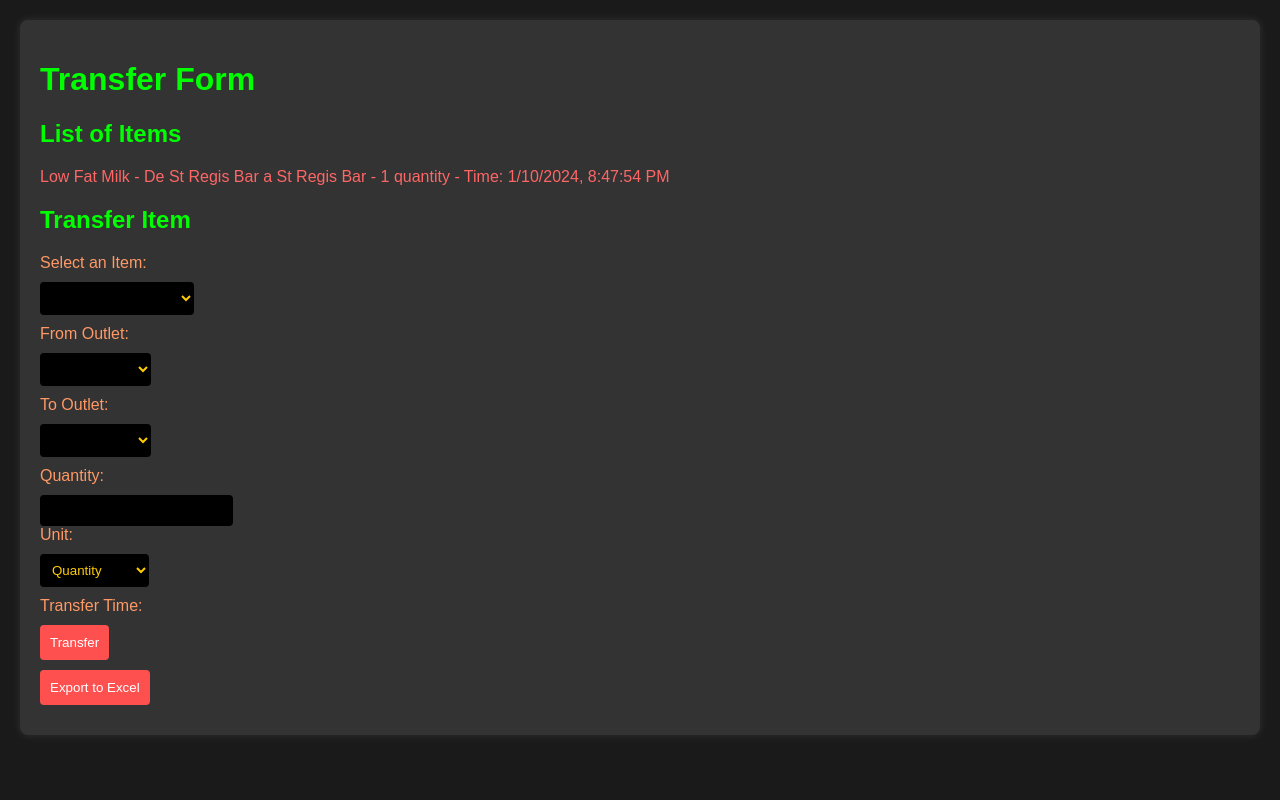
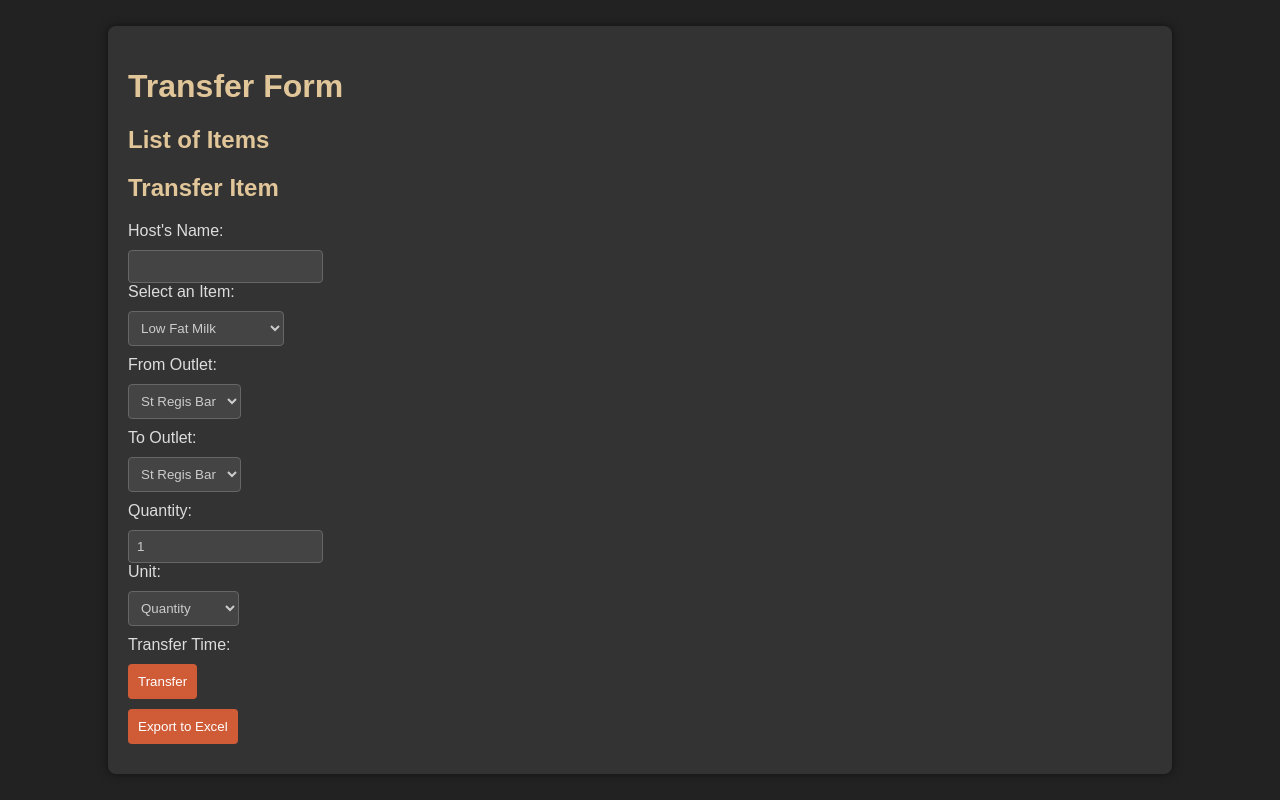
Before and after one commit to Crotoconlaptop/transfer-app, a plain HTML site: page index.html in a window 1280 px wide. Both pictures are taken after a click on the button "Transfer". Drawn offline with Linux system fonts and the light colour scheme.

Commit message:
Add files via upload

```diff
--- a/app.js
+++ b/app.js
@@ -46,23 +46,24 @@ function loadBarras() {
 }
 
 // Función para realizar la transferencia
-// Modificar la función transferItem para agregar timestamp
 function transferItem() {
   const selectItem = document.getElementById('select-item');
   const selectFrom = document.getElementById('select-from');
   const selectTo = document.getElementById('select-to');
   const inputQuantity = document.getElementById('quantity');
   const selectUnit = document.getElementById('unit');
+  const inputTransfererName = document.getElementById('transferer-name'); // Nuevo campo
 
   const selectedItem = selectItem.value;
   const selectedFrom = selectFrom.value;
   const selectedTo = selectTo.value;
   const quantity = parseFloat(inputQuantity.value) || 1;
   const unit = selectUnit.value;
+  const transfererName = inputTransfererName.value; // Nuevo campo
 
-  // Validar que se haya seleccionado un item y la cantidad sea válida
-  if (!selectedItem || isNaN(quantity) || quantity <= 0) {
-    alert('Por favor selecciona un item y especifica una cantidad válida.');
+  // Validar que se haya seleccionado un item, la cantidad sea válida y se haya ingresado un nombre
+  if (!selectedItem || isNaN(quantity) || quantity <= 0 || !transfererName) {
+    alert('Por favor completa todos los campos correctamente.');
     return;
   }
 
@@ -71,7 +72,7 @@ function transferItem() {
 
   // Buscar si ya existe una transferencia del mismo item a la misma barra
   const existingTransfer = transferencias.find(
-    t => t.item === selectedItem && t.from === selectedFrom && t.to === selectedTo && t.unit === unit
+    t => t.item === selectedItem && t.from === selectedFrom && t.to === selectedTo && t.unit === unit && t.transfererName === transfererName
   );
 
   // Si existe, incrementar la cantidad
@@ -86,6 +87,7 @@ function transferItem() {
       quantity: quantity,
       unit: unit,
       timestamp: timestamp,
+      transfererName: transfererName, // Nuevo campo
     };
 
     // Agregar transferencia al array
@@ -97,6 +99,7 @@ function transferItem() {
   selectFrom.value = '';
   selectTo.value = '';
   inputQuantity.value = '';
+  inputTransfererName.value = ''; // Nuevo campo
 
   // Actualizar la lista de transferencias
   updateTransferList();
@@ -110,7 +113,7 @@ function updateTransferList() {
 
   transferencias.forEach(transferencia => {
     const listItem = document.createElement('li');
-    listItem.textContent = `${transferencia.item} - De ${transferencia.from} a ${transferencia.to} - ${transferencia.quantity || 1} ${transferencia.unit || 'Cantidad'} - Time: ${transferencia.timestamp.toLocaleString()}`;
+    listItem.textContent = `${transferencia.item} - De ${transferencia.from} a ${transferencia.to} - ${transferencia.quantity || 1} ${transferencia.unit || 'Cantidad'} - Time: ${transferencia.timestamp.toLocaleString()} - Transferer: ${transferencia.transfererName || 'Anónimo'}`;
     itemList.appendChild(listItem);
   });
 }
@@ -140,7 +143,8 @@ function exportToExcel() {
     To: t.to,
     Quantity: t.quantity,
     Unit: t.unit,
-    Timestamp: t.timestamp,  // Incluir la hora en la hoja de cálculo
+    Timestamp: t.timestamp,
+    HostName: t.transfererName || 'Anónimo', // Incluir el nombre del transferente
   }));
 
   const wb = XLSX.utils.book_new();
--- a/index.html
+++ b/index.html
@@ -19,6 +19,8 @@
     </div>
     <div id="transfer-form">
       <h2>Transfer Item</h2>
+      <label for="transferer-name">Host's Name:</label>
+      <input type="text" id="transferer-name">
       <label for="select-item">Select an Item:</label>
       <select id="select-item"></select>
       <label for="select-from">From Outlet:</label>
--- a/styles.css
+++ b/styles.css
@@ -2,21 +2,24 @@ body {
   font-family: 'Arial', sans-serif;
   margin: 0;
   padding: 0;
-  background: #1a1a1a; /* Fondo oscuro */
-  color: #ffcc00; /* Texto amarillo */
+  background: #222; /* Fondo negro */
+  color: #ccc; /* Texto gris claro */
+  display: flex;
+  align-items: center;
+  justify-content: center;
+  height: 100vh;
 }
 
 .app-container {
-  max-width: 100%;
-  margin: 20px;
+  width: 80%;
   background: #333; /* Gris oscuro */
   padding: 20px;
   border-radius: 8px;
-  box-shadow: 0 0 10px rgba(255, 255, 255, 0.1); /* Sutil sombra */
+  box-shadow: 0 0 10px rgba(0, 0, 0, 0.5); /* Sutil sombra */
 }
 
 h1, h2 {
-  color: #00ff00; /* Amarillo */
+  color: #e1c699; /* Dorado claro */
 }
 
 #items-container, #transfer-form {
@@ -26,7 +29,7 @@ h1, h2 {
 ul {
   list-style: none;
   padding: 0;
-  color: #ff6666; /* Rojo */
+  color: greenyellow; /* Gris medio */
 }
 
 li {
@@ -36,12 +39,12 @@ li {
 label, select, button {
   display: block;
   margin-bottom: 10px;
-  color: #ff9966; /* Naranja */
+  color: #ddd; /* Gris claro */
 }
 
 button, #export-button {
-  background: #ff5050; /* Rojo más oscuro */
-  color: #fff; /* Blanco */
+  background: #cf5c36; /* Rojo rojizo */
+  color: #fff; /* Texto blanco */
   padding: 10px;
   border: none;
   border-radius: 4px;
@@ -49,13 +52,13 @@ button, #export-button {
 }
 
 button:hover, #export-button:hover {
-  background: #e60000; /* Rojo más oscuro */
+  background: #a74a2e; /* Rojo oscuro */
 }
 
 select, input {
-  background: black; /* Azul claro */
-  color: #ffcc00; /* Amarillo */
+  background: #444; /* Gris oscuro */
+  color: #ccc; /* Texto gris claro */
   padding: 8px;
-  border: none;
+  border: 1px solid #666; /* Borde gris */
   border-radius: 4px;
 }
```
